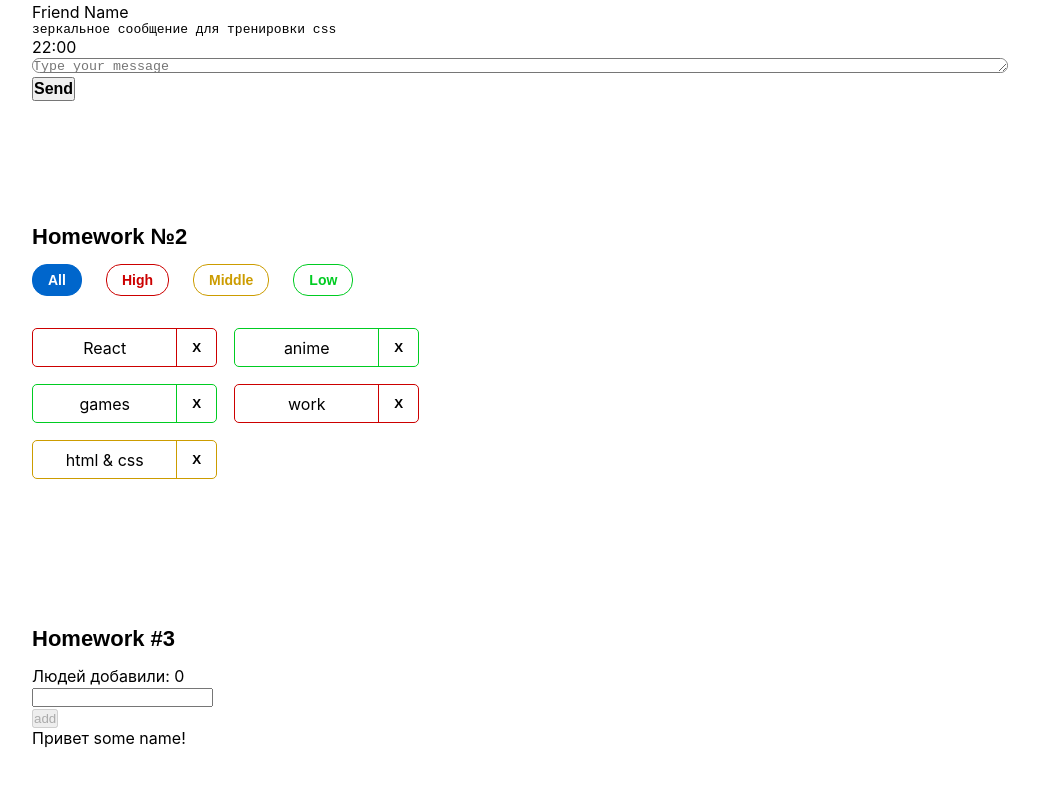
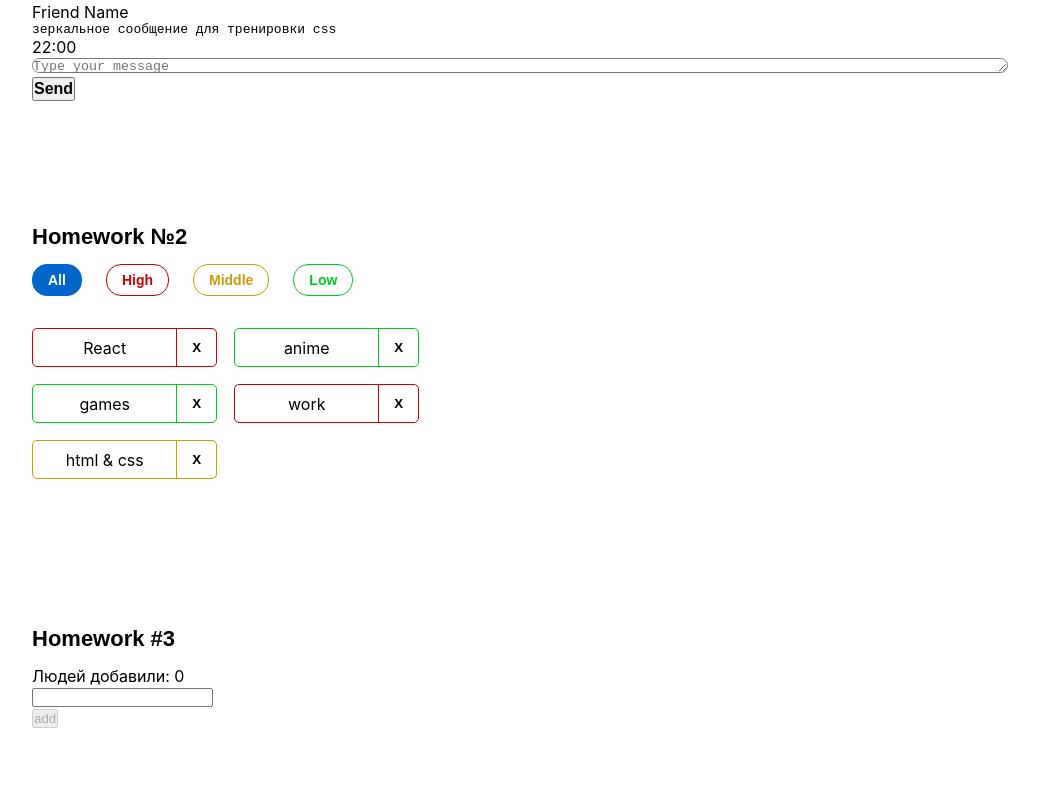
Before and after one commit to Andrewwxo/hws2-master, a React (Create React App) app: page / in a window 1280 px wide. Shown: the part 592-1378 px from the top of the page, without its empty margins (8-1047 px from the left). Built offline with nearby package versions, Linux system fonts and the light colour scheme.

Commit message:
refactor2HW3

```diff
--- a/src/s2-homeworks/hw03/Greeting.tsx
+++ b/src/s2-homeworks/hw03/Greeting.tsx
@@ -9,7 +9,7 @@ type GreetingPropsType = {
     onEnter: (e: KeyboardEvent<HTMLInputElement>)=>void// need to fix any
     error: string // need to fix any
     totalUsers: number // need to fix any
-    lastUserName?: string // need to fix any
+    lastUserName?: string// need to fix any
 }
 
 // презентационная компонента (для верстальщика)
@@ -25,7 +25,7 @@ const Greeting: React.FC<GreetingPropsType> = (
         lastUserName,
     } // деструктуризация пропсов
 ) => {
-    const inputClass = s.errorInput // need to fix with (?:)
+    const inputClass = s.errorInput ? s.errorInput : s.input // need to fix with (?:)
 
     return (
         <div id={'hw3-form'} className={s.greetingForm}>
--- a/src/s2-homeworks/hw03/GreetingContainer.tsx
+++ b/src/s2-homeworks/hw03/GreetingContainer.tsx
@@ -1,13 +1,13 @@
-import React, { ChangeEvent, KeyboardEvent, useState } from 'react'
+import React, {ChangeEvent, KeyboardEvent, useState} from 'react'
 import Greeting from './Greeting'
-import { UserType } from './HW3'
+import {UserType} from './HW3'
 
 type GreetingContainerPropsType = {
     users: UserType[] // need to fix any
-    addUserCallback: (name: string)=>void // need to fix any
+    addUserCallback: (name: string) => void // need to fix any
 }
 
-export const pureAddUser = (name: string, setError: (error:string)=>void, setName: (name:string)=>void, addUserCallback: (name: string)=>void) => {
+export const pureAddUser = (name: string, setError: (error: string) => void, setName: (name: string) => void, addUserCallback: (name: string) => void) => {
     // если имя пустое - показать ошибку, иначе - добавить юзера и очистить инпут
     if (name.trim() === '') {
         return setError('Ошибка! Введите имя!')
@@ -16,13 +16,13 @@ export const pureAddUser = (name: string, setError: (error:string)=>void, setNam
     setName('')
 }
 
-export const pureOnBlur = (name: string, setError: (error:string)=>void) => { // если имя пустое - показать ошибку
+export const pureOnBlur = (name: string, setError: (error: string) => void) => { // если имя пустое - показать ошибку
     if (name.trim() === '') {
         return setError('Ошибка! Введите имя!')
     }
 }
 
-export const pureOnEnter = (e:KeyboardEvent<HTMLInputElement>, addUser:()=>void)=> { // если нажата кнопка Enter - добавить
+export const pureOnEnter = (e: KeyboardEvent<HTMLInputElement>, addUser: () => void) => { // если нажата кнопка Enter - добавить
     if (e.charCode === 13) {
         addUser();
     }
@@ -33,16 +33,17 @@ export const pureOnEnter = (e:KeyboardEvent<HTMLInputElement>, addUser:()=>void)
 
 // более современный и удобный для про :)
 const GreetingContainer: React.FC<GreetingContainerPropsType> = ({
-    users,
-    addUserCallback,
-}) => {
+                                                                     users,
+                                                                     addUserCallback,
+                                                                 }) => {
     // деструктуризация пропсов
     const [name, setName] = useState<string>('') // need to fix any
     const [error, setError] = useState<string>('') // need to fix any
 
     const setNameCallback = (e: ChangeEvent<HTMLInputElement>) => { // need to fix any
-        setName('some name') // need to fix
-
+        if (e.currentTarget.value !== '') {
+            return setName(e.currentTarget.value)
+        } // need to fix
         error && setError('')
     }
     const addUser = () => {
@@ -53,13 +54,14 @@ const GreetingContainer: React.FC<GreetingContainerPropsType> = ({
         pureOnBlur(name, setError)
     }
 
-    const onEnter = (e: KeyboardEvent<HTMLInputElement> ) => {
+    const onEnter = (e: KeyboardEvent<HTMLInputElement>) => {
         pureOnEnter(e, addUser)
     }
 
-    const totalUsers = 0 // need to fix
-    const lastUserName = 'some name' // need to fix
+    const totalUsers = users.length // need to fix
 
+    const lastUserName = users.at(-1)?.name // need to fix
+    // const lastUserName = users[users.length - 1]?.name  // need to fix
     return (
         <Greeting
             name={name}
--- a/src/s2-homeworks/hw03/HW3.tsx
+++ b/src/s2-homeworks/hw03/HW3.tsx
@@ -1,5 +1,5 @@
-import React, { useState } from 'react'
-import { v1 } from 'uuid'
+import React, {useState} from 'react'
+import {v1} from 'uuid'
 import s2 from '../../s1-main/App.module.css'
 import GreetingContainer from './GreetingContainer'
 
@@ -23,9 +23,9 @@ export type UserType = {
     name: string // need to fix any
 }
 
-export const pureAddUserCallback = (name: string, setUsers: (user:UserType[])=>void, users: UserType[]) => { // need to fix any
+export const pureAddUserCallback = (name: string, setUsers: (user: UserType[]) => void, users: UserType[]) => { // need to fix any
     const user = { // need to fix
-          _id:v1(), name:'name',
+        _id: v1(), name: name,
     }
     setUsers([...users, user])
 }
```
